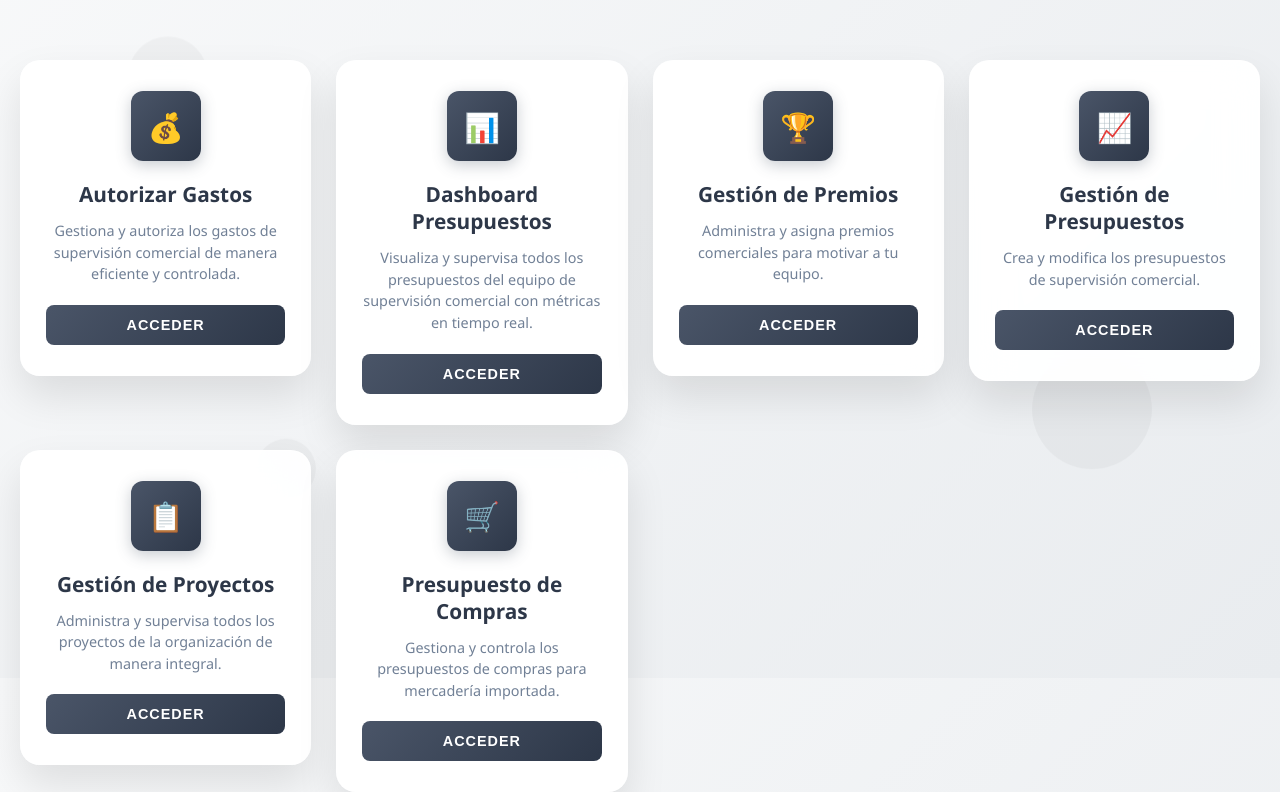
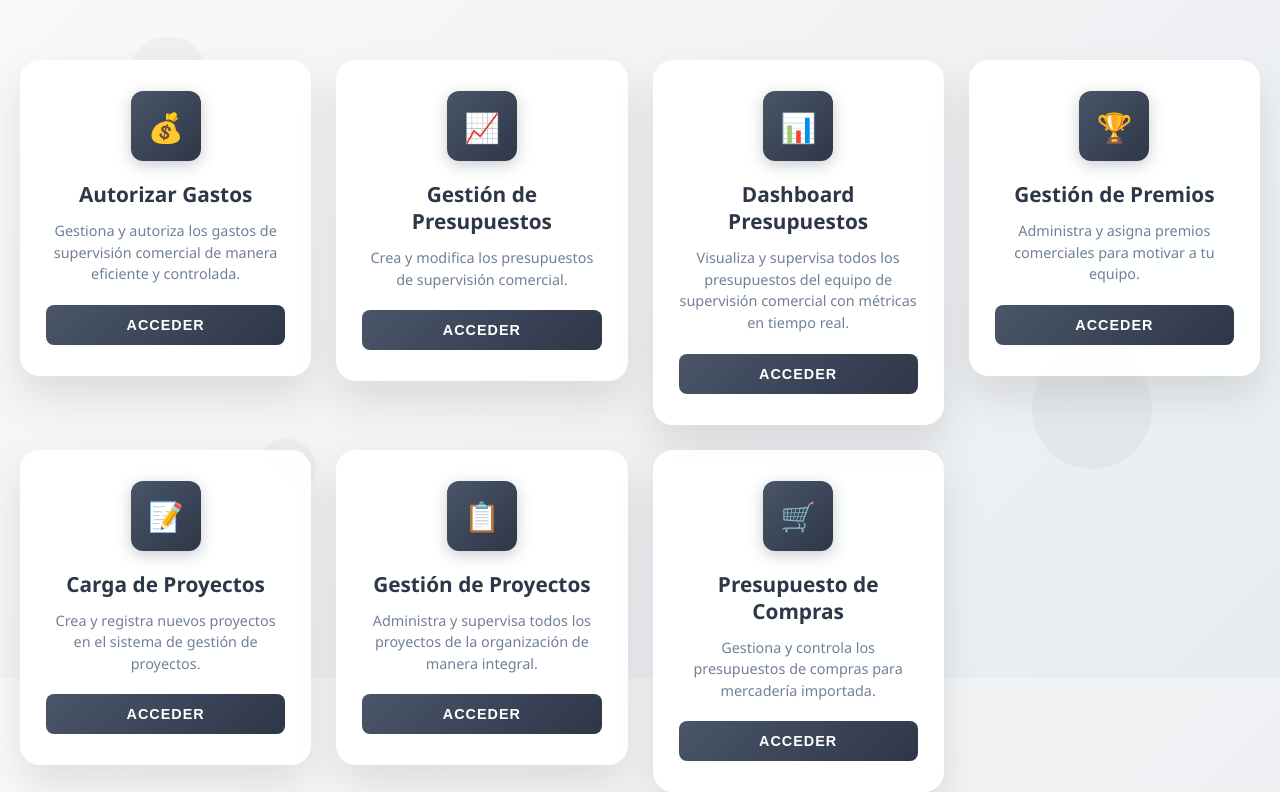
Before and after one commit to gaston24/ppp, a PHP site: page /menuAppsComercial.php in a window 1280 px wide. Shown: the part 122-914 px from the top of the page. Run offline with PHP 8.4, Linux system fonts and the light colour scheme.

Commit message:
add acceso carga de proyectos

```diff
--- a/menuAppsComercial.php
+++ b/menuAppsComercial.php
@@ -308,6 +308,13 @@
                 <button class="app-button">Acceder</button>
             </a>
 
+            <a href="../comercial/supervision/presupuesto/gestionarPresupuestos.php" class="app-card">
+                <div class="app-icon">📈</div>
+                <h3 class="app-title">Gestión de Presupuestos</h3>
+                <p class="app-description">Crea y modifica los presupuestos de supervisión comercial.</p>
+                <button class="app-button">Acceder</button>
+            </a>
+
             <a href="../comercial/supervision/presupuesto/dashboard.php" class="app-card">
                 <div class="app-icon">📊</div>
                 <h3 class="app-title">Dashboard Presupuestos</h3>
@@ -322,10 +329,10 @@
                 <button class="app-button">Acceder</button>
             </a>
 
-            <a href="../comercial/supervision/presupuesto/gestionarPresupuestos.php" class="app-card">
-                <div class="app-icon">📈</div>
-                <h3 class="app-title">Gestión de Presupuestos</h3>
-                <p class="app-description">Crea y modifica los presupuestos de supervisión comercial.</p>
+            <a href="../projects/adminProyectos/cargarProyecto.php" class="app-card">
+                <div class="app-icon">📝</div>
+                <h3 class="app-title">Carga de Proyectos</h3>
+                <p class="app-description">Crea y registra nuevos proyectos en el sistema de gestión de proyectos.</p>
                 <button class="app-button">Acceder</button>
             </a>
 
```
